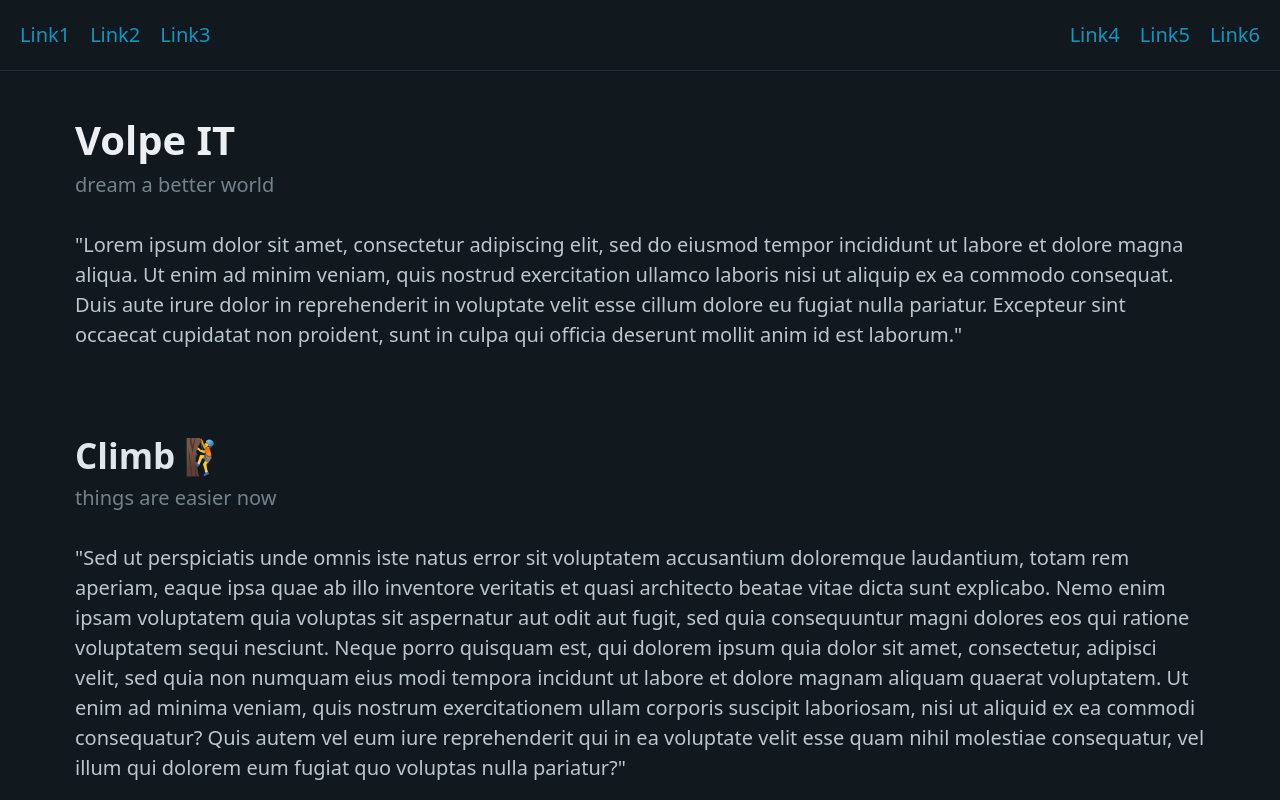
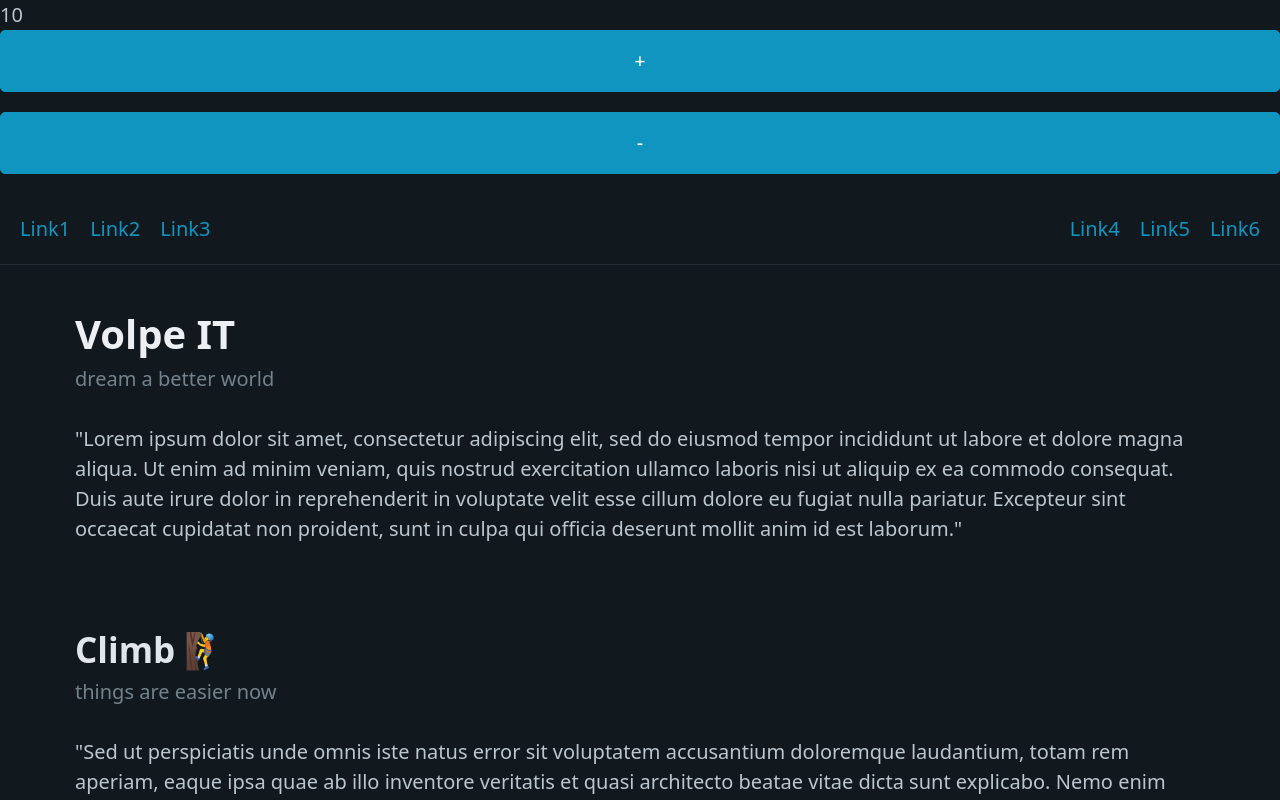
Before and after one commit to LeFede/front, a React (Vite) app: page / in a window 1280 px wide. Shown: the top 800 px of the page. Built offline with nearby package versions, Linux system fonts and the light colour scheme.

Commit message:
zustand: add

```diff
--- /dev/null
+++ b/src/components/Nav/index.tsx
@@ -0,0 +1,28 @@
+export const Nav = () => {
+  return (
+    <nav className="container-fluid">
+      <ul>
+        <li>
+          <a href="#">Link1</a>
+        </li>
+        <li>
+          <a href="#">Link2</a>
+        </li>
+        <li>
+          <a href="#">Link3</a>
+        </li>
+      </ul>
+      <ul>
+        <li>
+          <a href="#">Link4</a>
+        </li>
+        <li>
+          <a href="#">Link5</a>
+        </li>
+        <li>
+          <a href="#">Link6</a>
+        </li>
+      </ul>
+    </nav>
+  )
+}
--- a/src/components/index.ts
+++ b/src/components/index.ts
@@ -1,2 +1,3 @@
 export * from './Component'
 export * from './Form'
+export * from './Nav'
--- a/src/layouts/Layout/index.tsx
+++ b/src/layouts/Layout/index.tsx
@@ -1,32 +1,23 @@
+import { Nav } from '@/components'
+import { useCounterStore } from '@/store'
 import { Outlet } from 'react-router-dom'
 
 export const Layout = () => {
+  const { count, increment, decrement } = useCounterStore()
+
+  const handleIncrement = (_: ClickEvent<HTMLButtonElement>) => {
+    increment(1)
+  }
+  const handleDecrement = (a: ClickEvent<HTMLButtonElement>) => {
+    decrement(1)
+  }
+
   return (
     <>
-      <nav className="container-fluid">
-        <ul>
-          <li>
-            <a href="#">Link1</a>
-          </li>
-          <li>
-            <a href="#">Link2</a>
-          </li>
-          <li>
-            <a href="#">Link3</a>
-          </li>
-        </ul>
-        <ul>
-          <li>
-            <a href="#">Link4</a>
-          </li>
-          <li>
-            <a href="#">Link5</a>
-          </li>
-          <li>
-            <a href="#">Link6</a>
-          </li>
-        </ul>
-      </nav>
+      {count}
+      <button onClick={handleIncrement}>+</button>
+      <button onClick={handleDecrement}>-</button>
+      <Nav />
       <Outlet />
       {/* <footer className="container-fluid">
         <hr />
--- /dev/null
+++ b/src/store/counter.ts
@@ -0,0 +1,23 @@
+import { create } from 'zustand'
+
+interface CounterState {
+  count: number
+  increment: (value: number) => void
+  decrement: (value: number) => void
+}
+
+export const useCounterStore = create<CounterState>((set, _) => ({
+  count: 10,
+
+  increment: (value: number) => {
+    set((state) => {
+      return { ...state, count: state.count + value }
+    })
+  },
+
+  decrement: (value: number) => {
+    set((state) => {
+      return { ...state, count: state.count - value }
+    })
+  },
+}))
--- /dev/null
+++ b/src/store/index.ts
@@ -0,0 +1 @@
+export * from './counter'
```
Also changed, not shown: .eslintrc.cjs.
